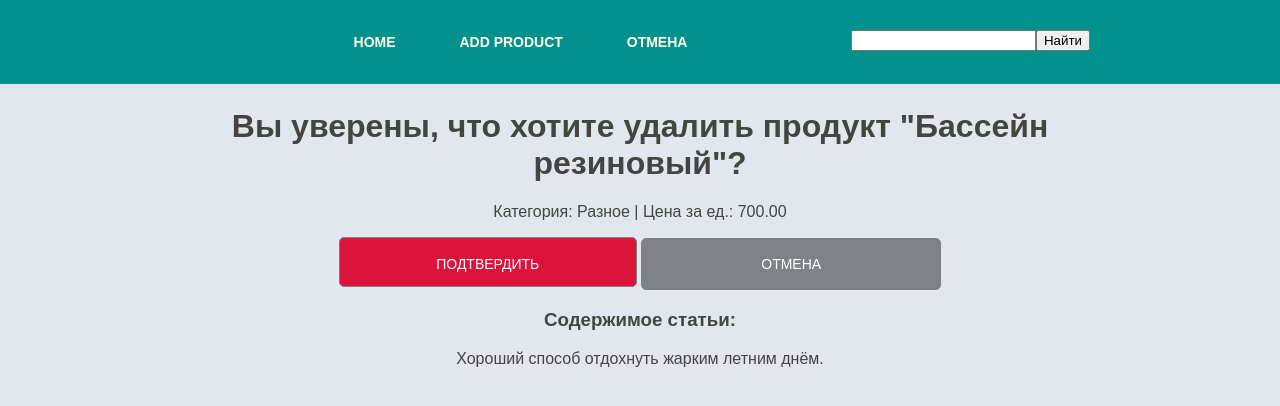
After one commit to Beknasar/python_group_6_homework_71_Ulanbek_uulu_Beknasar, a Django app: page /product/2/delete/ in a window 1280 px wide. The commit adds this page. Shown: the top 406 px of the page. Run offline with Django 3.2, Linux system fonts and the light colour scheme; data comes from the database, SQL or seed files in the repository; some libraries are stand-ins or nearby versions.

Commit message:
Добавлено удаление продуктов на DeleteView.

```diff
--- a/source/main/urls.py
+++ b/source/main/urls.py
@@ -15,7 +15,7 @@ Including another URLconf
 """
 from django.contrib import admin
 from django.urls import path
-from webapp.views import IndexView, ProductView, ProductUpdateView, ProductCreateView
+from webapp.views import IndexView, ProductView, ProductUpdateView, ProductCreateView, ProductDeleteView
 
 urlpatterns = [
     path('admin/', admin.site.urls),
@@ -23,5 +23,5 @@ urlpatterns = [
     path('product/<int:pk>/', ProductView.as_view(), name='product_view'),
     path('product/<int:pk>/update/', ProductUpdateView.as_view(), name='product_update'),
     path('product/create/', ProductCreateView.as_view(), name='product_create'),
-    # path('product/<int:pk>/delete/')
+    path('product/<int:pk>/delete/', ProductDeleteView.as_view(), name='product_delete')
 ]
--- a/source/webapp/templates/index.html
+++ b/source/webapp/templates/index.html
@@ -18,8 +18,7 @@
             <div class="card">
                 <div class="card-content">
                     <br/>
-                    <a href="#" class="card-button"><i class="far fa-trash-alt"></i></a>
-{#                    {% url 'product_delete' product.pk %}#}
+                    <a href="{% url 'product_delete' product.pk %}" class="card-button"><i class="far fa-trash-alt"></i></a>
                     <a href="{% url 'product_update' product.pk %}" class="card-button"><i class="far fa-edit"></i></a><br/>
                     <h3><a href="{% url 'product_view' product.pk %}">{{ product.name }}</a></h3>
 
--- /dev/null
+++ b/source/webapp/templates/product_delete.html
@@ -0,0 +1,21 @@
+{% extends 'base.html' %}
+
+{% block title %}Delete{% endblock %}
+
+{% block menu %}
+    <li><a href="{% url 'product_view' product.pk %}">Отмена</a></li>
+{% endblock %}
+
+{% block content %}
+    <div class="content">
+        <h1>Вы уверены, что хотите удалить продукт "{{ product.name }}"?</h1>
+        <p>Категория: {{ product.category }} | Цена за ед.: {{ product.price }}</p>
+        <form action="{% url "product_delete" product.pk %}" method="post" class="delete_buttons">
+            {% csrf_token %}
+            <button type="submit" class="button accept">Подтвердить</button>
+            <a href="{% url 'product_view' product.pk %}" class="button cancel">Отмена</a>
+        </form>
+        <h3>Содержимое статьи: </h3>
+        <p>{{ product.description }}</p>
+    </div>
+{% endblock %}
--- a/source/webapp/templates/product_view.html
+++ b/source/webapp/templates/product_view.html
@@ -4,8 +4,8 @@
 
 {% block menu %}
     <li><a href="{% url 'product_update' product.pk %}">Update</a></li>
-    <li><a href="#">Delete</a></li>
-{#    {% url 'product_delete' product.pk %}#}
+    <li><a href="{% url 'product_delete' product.pk %}">Delete</a></li>
+
 {% endblock %}
 
 {% block content %}
--- a/source/webapp/views.py
+++ b/source/webapp/views.py
@@ -1,6 +1,6 @@
 from django.db.models import Q
 from django.shortcuts import render, redirect, get_object_or_404
-from django.urls import reverse
+from django.urls import reverse, reverse_lazy
 
 from webapp.models import Product
 
@@ -69,5 +69,7 @@ class ProductCreateView(CreateView):
     def get_success_url(self):
         return reverse('product_view', kwargs={'pk': self.object.pk})
 
-# class ProductDeleteView(DeleteView):
-#     template_name = 'product_delete.html'
+class ProductDeleteView(DeleteView):
+    template_name = 'product_delete.html'
+    model = Product
+    success_url = reverse_lazy('index')
```
